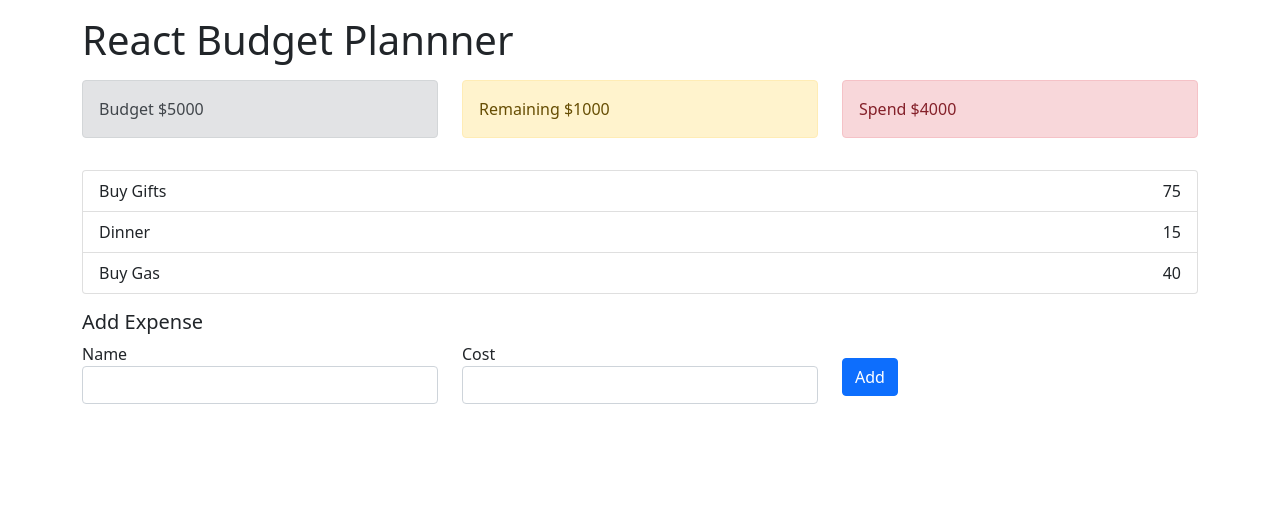
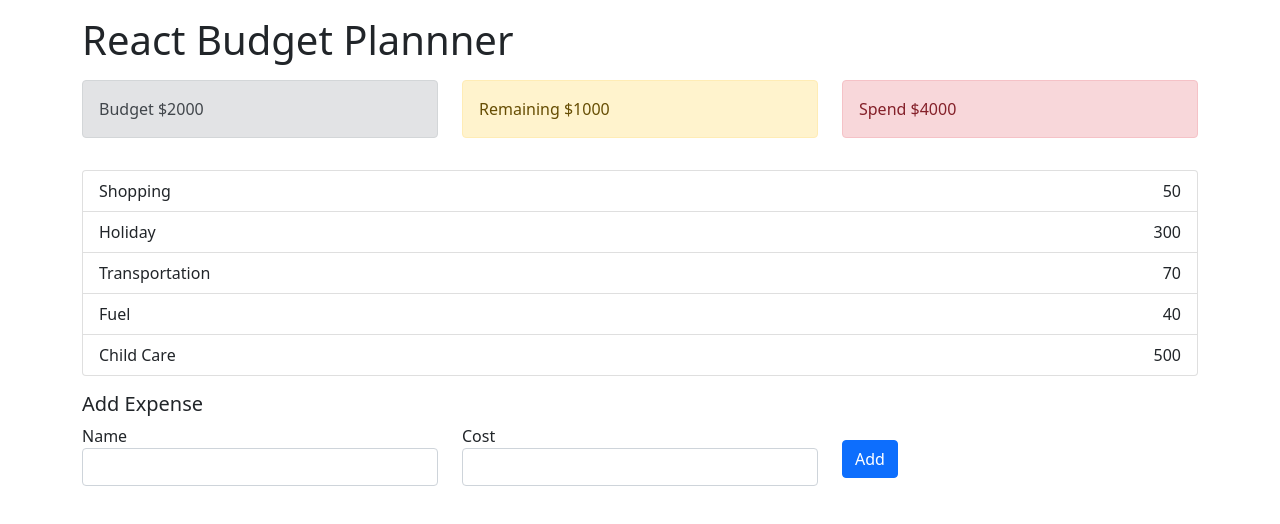
Before and after one commit to mustafashakeel/react-budget-app, a React (Create React App) app: page / in a window 1280 px wide. Shown: the top 524 px of the page. Built offline with nearby package versions, Linux system fonts and the light colour scheme.

Commit message:
added context api

```diff
--- a/src/App.js
+++ b/src/App.js
@@ -6,9 +6,11 @@
 import ExpenseList from './components/ExpenseList';
 import AddExpense from './components/AddExpense';
 import '../node_modules/bootstrap/dist/css/bootstrap.css';
+import { AppProvider } from './context/AppContext';
 
 function App() {
   return (
+    <AppProvider>
       <div className="container">
         <h1 className="mt-3" > React Budget Plannner </h1>
 
@@ -38,6 +40,7 @@
 
         </div>
       </div>
+    </AppProvider>
   );
 }
 
--- a/src/components/AddExpense.js
+++ b/src/components/AddExpense.js
@@ -1,7 +1,28 @@
-import React from 'react';
+import React, { useState, useContext } from 'react';
+import { AppContext } from '../context/AppContext';
+import { v4 as uuidv4 } from 'uuid';
 const AddExpense = (props) => {
+    const { dispatch } = useContext(AppContext);
+
+
+    const [name, setName] = useState('');
+    const [cost, setCost] = useState('')
+
+    console.log(" add expense state  name ", name, " cost ", cost);
+    const onSubmit = (event) => {
+        event.preventDefault();
+        const expense = {
+            id: uuidv4(),
+            name: name,
+            cost: parseInt(cost)
+        };
+        dispatch({
+            type: 'ADD_EXPENSE',
+            payload: expense
+        });
+    };
     return (
-        <form>
+        <form onSubmit={onSubmit}>
             <div className="row">
                 <div className="col-sm">
                     <h5> Add Expense</h5>
@@ -10,12 +31,18 @@
             <div className="row">
                 <div className="col-sm">
                     <label htmlFor="name">Name</label>
-                    <input type="text" id="name" className="form-control" />
+                    <input type="text" id="name" className="form-control" onChange={(event) => setName(event.target.value)} />
 
                 </div>
                 <div className="col-sm">
                     <label htmlFor="cost">Cost</label>
-                    <input type="text" id="cost" className="form-control" />
+                    <input type="text" id="cost"
+                        className="form-control"
+                        onChange={(event) => {
+                            console.log(" cost ", event);
+                            setCost(event.target.value)
+                        }}
+                    />
 
                 </div>
                 <div className="col-sm">
--- a/src/components/Budget.js
+++ b/src/components/Budget.js
@@ -1,8 +1,10 @@
-import React from 'react';
+import React, { useContext } from 'react';
+import { AppContext } from '../context/AppContext';
 const Budget = (props) => {
+    const { budget } = useContext(AppContext)
     return (
         <div className="alert alert-secondary">
-            <span> Budget $5000</span>
+            <span> Budget ${budget}</span>
         </div>
     );
 
--- a/src/components/ExpenseList.js
+++ b/src/components/ExpenseList.js
@@ -1,16 +1,14 @@
-import React from 'react';
+import React, { useContext } from 'react';
 import ExpenseItem from './ExpenseItem';
+import { AppContext } from '../context/AppContext';
+
 const ExpenseList = (props) => {
-
-    const expenses = [
-        { id: 10, name: "Buy Gifts ", cost: 75 },
-        { id: 11, name: "Dinner ", cost: 15 },
-        { id: 12, name: "Buy Gas ", cost: 40 },
-    ]
+    const { expenses } = useContext(AppContext);
+    console.log(" Expenses ", expenses);
     return (
         <ul className="list-group">
             {expenses.map((expense) => (
-                <ExpenseItem id={expense.id} name={expense.name} cost={expense.cost} />
+                <ExpenseItem key={expense.id} id={expense.id} name={expense.name} cost={expense.cost} />
             ))}
         </ul>
     );
--- /dev/null
+++ b/src/context/AppContext.js
@@ -0,0 +1,61 @@
+import React, { createContext, useReducer } from 'react';
+import { v4 as uuidv4 } from 'uuid';
+
+// 5. The reduceer - this is used to update the state, based on the action
+export const AppReducer = (state, action) => {
+    switch (action.type) {
+        case 'ADD_EXPENSE':
+            return {
+                ...state,
+                expenses: [...state.expenses, action.payload],
+            };
+        case 'DELETE_EXPENSE':
+            return {
+                ...state,
+                expenses: state.expenses.filter(
+                    (expense) => expense.id !== action.payload
+                ),
+            };
+        case 'SET_BUDGET':
+            return {
+                ...state,
+                budget: action.payload,
+            };
+
+        default:
+            return state;
+    }
+};
+
+// 1. Sets the initial state when the app loads
+const initialState = {
+    budget: 2000,
+    expenses: [
+        { id: uuidv4(), name: 'Shopping', cost: 50 },
+        { id: uuidv4(), name: 'Holiday', cost: 300 },
+        { id: uuidv4(), name: 'Transportation', cost: 70 },
+        { id: uuidv4(), name: 'Fuel', cost: 40 },
+        { id: uuidv4(), name: 'Child Care', cost: 500 },
+    ],
+};
+
+
+export const AppContext = createContext();
+
+export const AppProvider = (props) => {
+    // 4. Sets up the app state. takes a reducer, and an initial state
+    const [state, dispatch] = useReducer(AppReducer, initialState);
+
+    // 5. Returns our context. Pass in the values we want to expose
+    return (
+        <AppContext.Provider
+            value={{
+                expenses: state.expenses,
+                budget: state.budget,
+                dispatch,
+            }}
+        >
+            {props.children}
+        </AppContext.Provider>
+    );
+};
```
Lines whose indentation alone changed are shown as unchanged.
